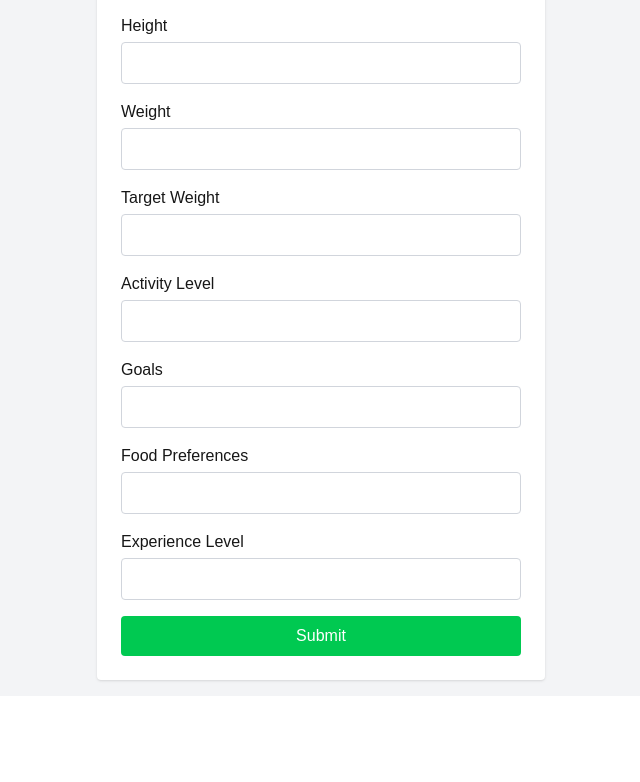
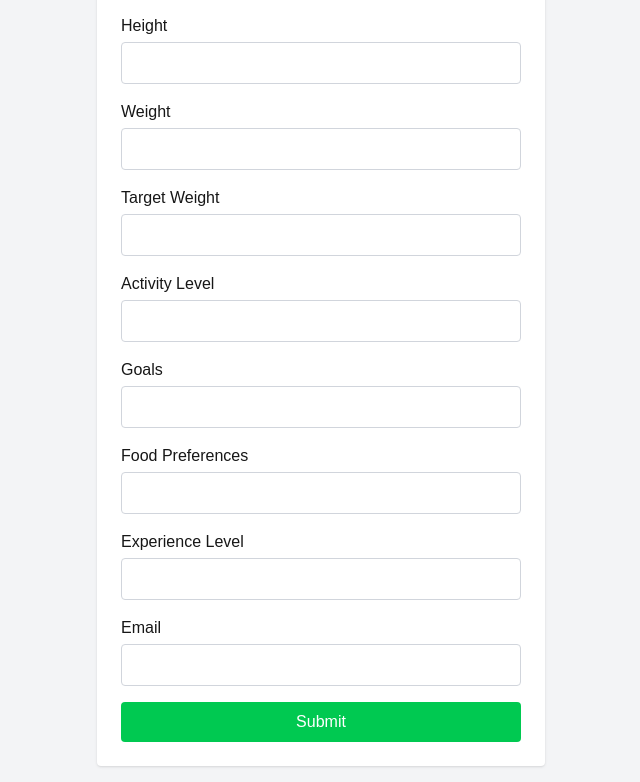
Before and after one commit to darkotosic/ketowebapp-front, a Next.js app: page /onboarding/summary in a window 1280 px wide. Shown: the part 302-1084 px from the top of the page, without its empty margins (319-959 px from the left). Before the commit the page ends 998 px from the top, so only its background shows below. Built offline with nearby package versions, Linux system fonts and the light colour scheme.

Commit message:
Update Summary.js

```diff
--- a/pages/onboarding/summary.js
+++ b/pages/onboarding/summary.js
@@ -15,6 +15,7 @@ export default function Summary() {
     goals: '',
     foodPreferences: '',
     experienceLevel: '',
+    email: '', // DODATO email polje
   });
 
   const handleChange = (e) => {
@@ -38,6 +39,7 @@ export default function Summary() {
       goals: formData.goals.trim() || 'Unknown',
       foodPreferences: formData.foodPreferences.trim() || 'Unknown',
       experienceLevel: formData.experienceLevel.trim() || 'Unknown',
+      email: formData.email.trim() || 'Unknown', // DODATO email u preparedData
     };
 
     try {
@@ -72,7 +74,7 @@ export default function Summary() {
           <div key={key} className="flex flex-col">
             <label htmlFor={key} className="mb-1 capitalize">{t(key)}</label>
             <input
-              type="text"
+              type={key === 'email' ? 'email' : 'text'} // ako je email → email input
               name={key}
               value={formData[key]}
               onChange={handleChange}
```
